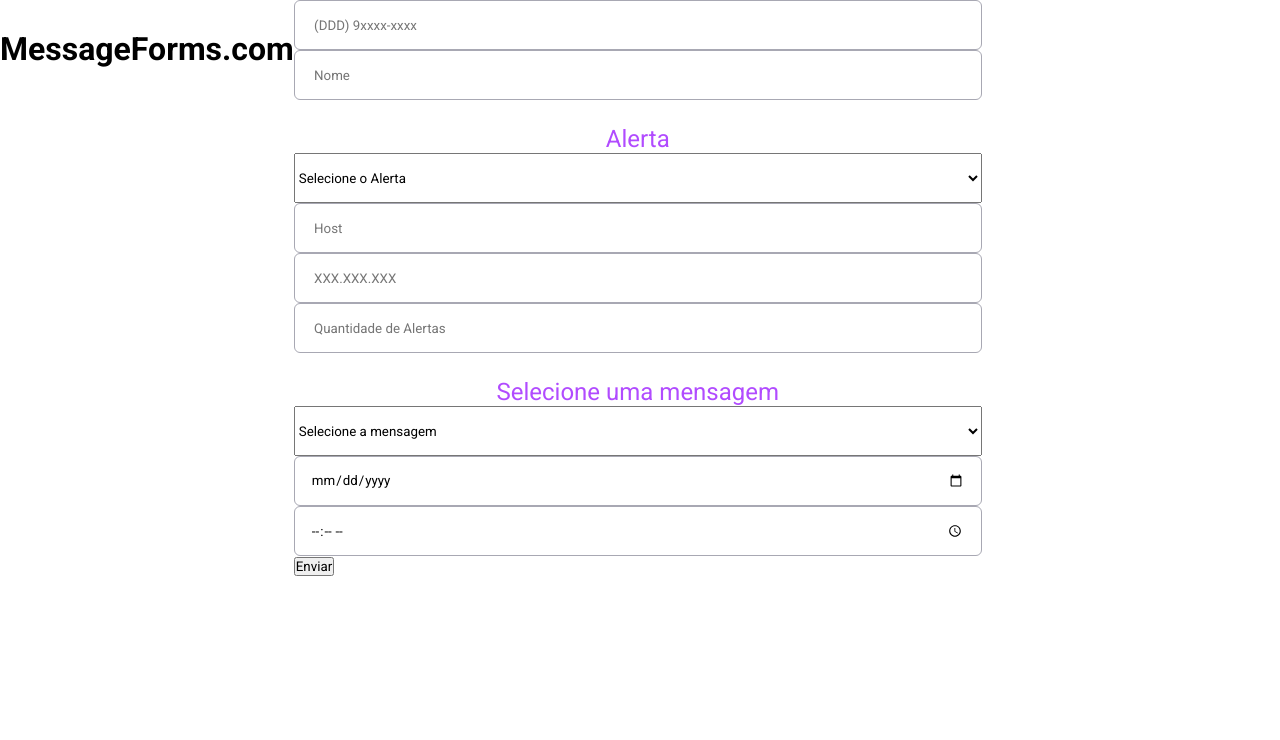
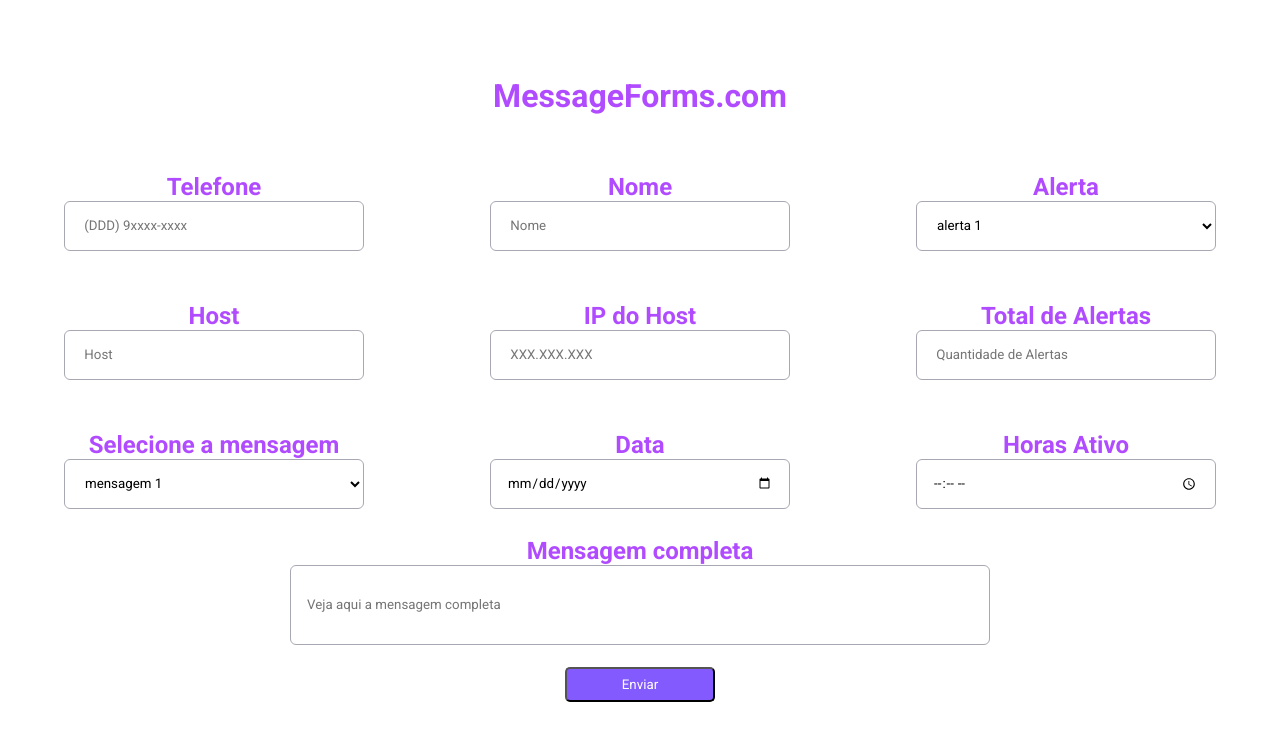
Before and after one commit to DartaBlenke/MessageForms, a React (Create React App) app: page / in a window 1280 px wide. Shown: the top 740 px of the page. Built offline with nearby package versions, Linux system fonts and the light colour scheme.

Commit message:
componentes finalizados

```diff
--- a/package.json
+++ b/package.json
@@ -10,6 +10,7 @@
     "@types/node": "^12.0.0",
     "@types/react": "^17.0.0",
     "@types/react-dom": "^17.0.0",
+    "@types/react-select": "^4.0.18",
     "node-sass": "^5.0.0",
     "react": "^17.0.2",
     "react-dom": "^17.0.2",
--- a/src/components/Input.tsx
+++ b/src/components/Input.tsx
@@ -1,9 +1,14 @@
-import { InputHTMLAttributes } from 'react';
+import '../styles/inputs.scss';
 
-type InputProps = InputHTMLAttributes<HTMLInputElement>;
+interface InputProps extends React.HTMLProps<HTMLInputElement> {
+  title: string;
+}
 
 export function Input(props: InputProps) {
   return (
+    <div className="inputs">
+    <h3>{props.title}</h3>
     <input className="input" {...props} />
+    </div>
   )
 }
--- a/src/components/Select.tsx
+++ b/src/components/Select.tsx
@@ -0,0 +1,27 @@
+import '../styles/inputs.scss';
+
+type Options = {
+  label: string;
+  value: string;
+}
+
+interface SelectProps extends React.HTMLProps<HTMLSelectElement> {
+  options: Options[];
+  title: string;
+
+}
+
+export function Select (props: SelectProps) {
+  return (
+    <div className="inputs">
+    <h3>{props.title}</h3>
+    <select className="select" {...props} >
+      {props.options.map(option => (
+        <option value={option.value}>
+          {option.label}
+        </option>
+      ))}
+    </select>
+    </div>
+  )
+}
--- a/src/pages/Home.tsx
+++ b/src/pages/Home.tsx
@@ -1,47 +1,63 @@
 import { Input } from "../components/Input";
 import { Button } from "../components/Button";
+import { Select } from "../components/Select";
 import '../styles/home.scss';
 import '../styles/global.scss';
 
 export function Home () {
+  const alertValues = [
+    {value: 'valor1', label: 'alerta 1'},
+    {value: 'valor2', label: 'alerta 2'},
+    {value: 'valor3', label: 'alerta 3'},
+    {value: 'valor4', label: 'alerta 4'},
+  ]
+
+  const messageValues = [
+    {value: 'valor1', label: 'mensagem 1'},
+    {value: 'valor2', label: 'mensagem 2'},
+    {value: 'valor3', label: 'mensagem 3'},
+    {value: 'valor4', label: 'mensagem 4'},
+  ]
+
   return (
-    <div id="page-home">
+    <div className="container">
       <h1>MessageForms.com</h1>
-      <div className="container">
+      <div className="row">
           <Input name="Telefone" type="tel" title="Telefone" placeholder=" (DDD) 9xxxx-xxxx"/>
 
           <Input  name="Nome" type="text" title="Nome" placeholder=" Nome" />
 
-            <p>Alerta</p>
-            <select className="form-select" aria-label="Alertas" required>
-              <option selected>Selecione o Alerta</option>
-              <option value="1">Alerta 1</option>
-              <option value="2">Alerta 2</option>
-              <option value="3">Alerta 3</option>
-            </select>
+          <Select
+            options={alertValues}
+            title="Alerta"
+            name="Alerta"
+          />
+      </div>
 
+      <div className="row">
         <Input name="Host" type="text" title="Host" placeholder=" Host" />
 
         <Input name="IPHost" type="number" title="IP do Host" placeholder=" XXX.XXX.XXX"/>
 
         <Input name="TotalAlertas" type="number" title="Total de Alertas" placeholder=" Quantidade de Alertas"/>
+      </div>
 
-            <p>Selecione uma mensagem</p>
-            <select className="form-select" aria-label="Alertas" required>
-              <option selected>Selecione a mensagem </option>
-              <option value="1">Bom dia [nome]</option>
-              <option value="2">Boa tarde [nome]</option>
-              <option value="3">Boa noite [nome]</option>
-            </select>
+      <div className="row">
+
+        <Select
+          options={messageValues}
+          title="Selecione a mensagem"
+          name="Mensagens"
+        />
 
         <Input name="Data" type="date" title="Data" placeholder=""/>
 
         <Input name="Horas" type="time" title="Horas Ativo" placeholder=""/>
+      </div>
 
-          <Button type="button" className="btn btn-primary justify-self-center">Enviar</Button>
+      <Input className="mensagemCompleta" name="CompleteMessage" type="text" title="Mensagem completa" placeholder="Veja aqui a mensagem completa"/>
 
-
-      </div>
+      <Button type="button" className="button">Enviar</Button>
 
     </div>
   )
--- a/src/styles/button.scss
+++ b/src/styles/button.scss
@@ -1,9 +1,9 @@
 .button {
-  height: 50px;
+  height: 35px;
+  width: 150px;
   border-radius: 5px;
-  font-weight: 500;
   background: #835afd;
   color: #FFFFFF;
   padding: 0 15px;
-
+  margin: 22px 0;
 }
--- a/src/styles/global.scss
+++ b/src/styles/global.scss
@@ -8,29 +8,3 @@
 :root {
   --purple: #b14bff;
 }
-
-h1 {
-  text-align: center;
-  padding-top: 30px;
-}
-
-p {
-  font-size: 24px;
-  text-align: center;
-  padding-top: 25px;
-  color: var(--purple);
-}
-
-input {
-  height: 50px;
-  width: 100%;
-  border-radius: 6px;
-  padding: 0 16px;
-  background: #FFFFFF;
-  border: 1px solid #a8a8b3;
-}
-
-select {
-  width: 100%;
-  height: 50px;
-}
--- a/src/styles/home.scss
+++ b/src/styles/home.scss
@@ -1,5 +1,22 @@
-#page-home {
+.container {
   display: flex;
-  align-items: stretch;
+  flex-direction: column;
+  align-items: center;
+  justify-content: center;
   height: 100vh;
+  width: 90vw;
+  margin: 0 auto;
+
+  .row {
+    width: 100%;
+    display: flex;
+    justify-content: space-between;
+    margin: 23px 0;
+  }
 }
+
+h1 {
+  text-align: center;
+  color: var(--purple);
+  margin: 0 0 30px 0 ;
+}
--- /dev/null
+++ b/src/styles/inputs.scss
@@ -0,0 +1,28 @@
+.inputs {
+  width: 300px;
+  display: flex;
+  flex-direction: column;
+  align-items: center;
+
+  input, select {
+    height: 50px;
+    width: 100%;
+    border-radius: 6px;
+    padding: 0 16px;
+    background: #FFFFFF;
+    border: 1px solid #a8a8b3;
+  }
+
+  h3 {
+    font-size: 24px;
+    text-align: center;
+    padding-top: 5px;
+    color: var(--purple);
+  }
+
+}
+
+.mensagemCompleta {
+  width: 700px !important;
+  height: 80px !important;
+}
```
Also changed, not shown: 2 other files (tests, documents, lock files or other folders). Lines whose indentation alone changed are shown as unchanged.
